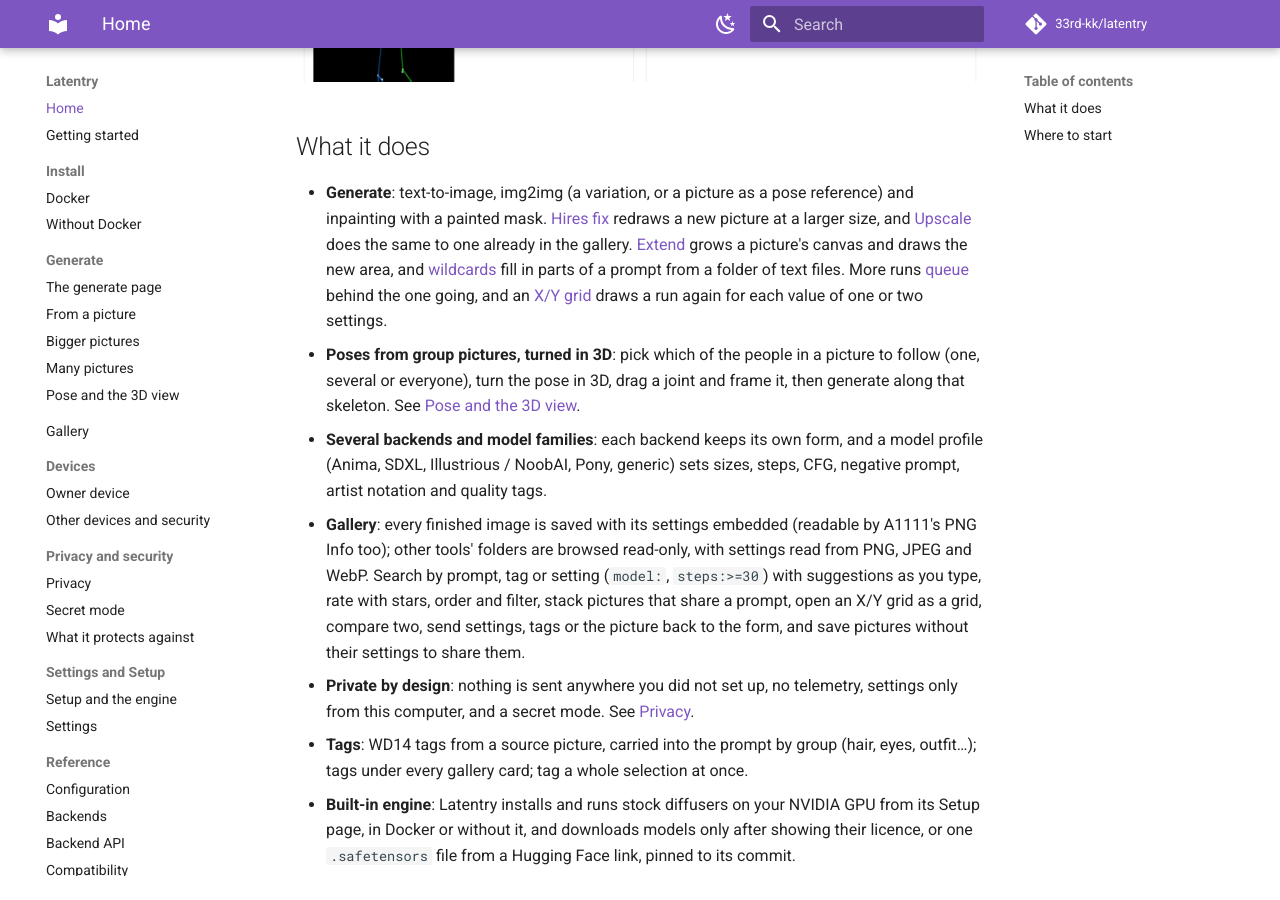
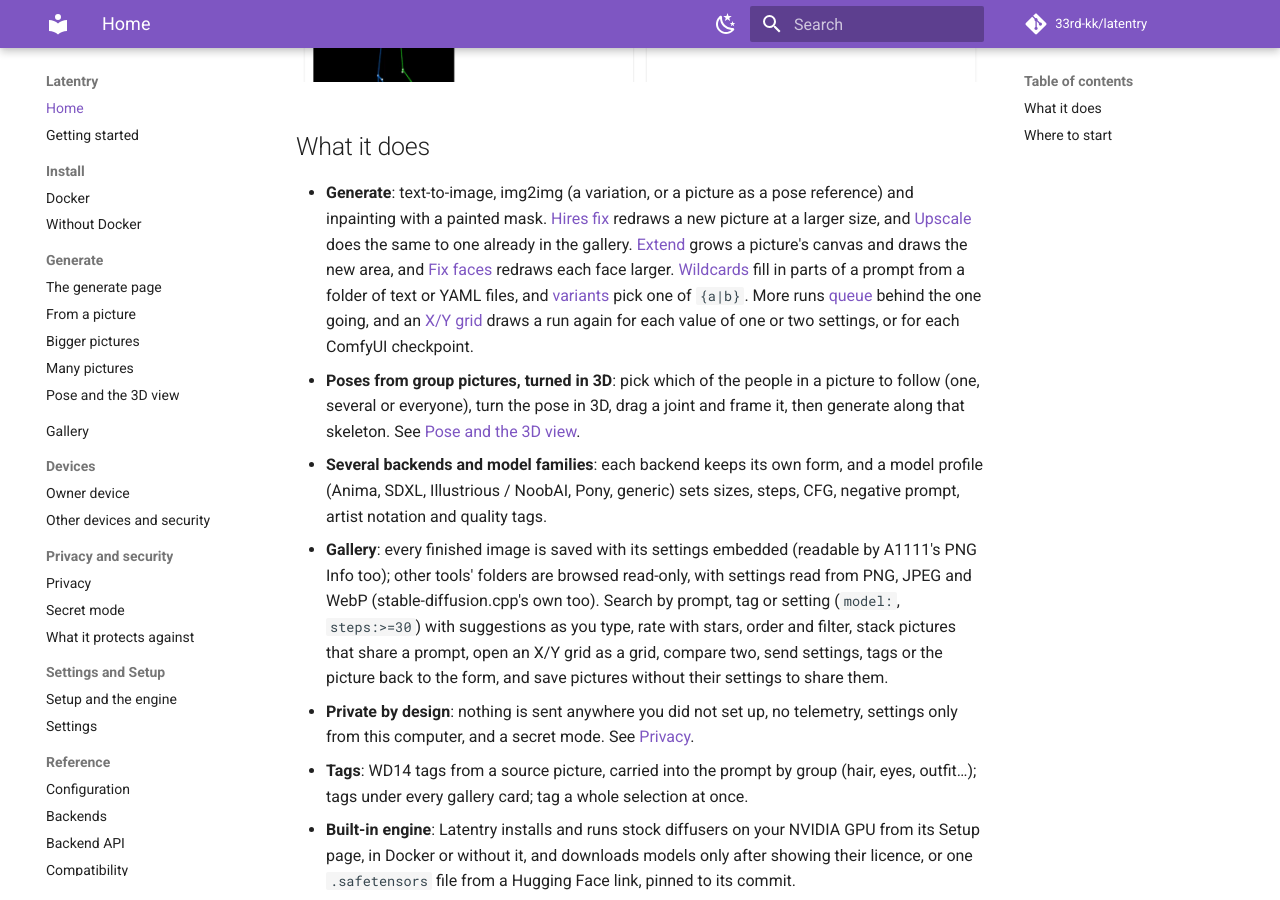
Before and after one commit to 33rd-kk/latentry, an MkDocs documentation site: the page built from docs/index.md, in a window 1280 px wide and 900 px high, scrolled down 1030 px. Built offline with MkDocs 1.6.1 and Material for MkDocs 9.7.7, drawn with Linux system fonts in a browser that asks for light colours; comment, search, counter and statistics services are not loaded.

Commit message:
Release 0.16.0 (#191)
Fix faces, a Model axis for the X/Y grid on ComfyUI, stable-diffusion.cpp
as a backend and its pictures read in the gallery, a SwarmUI notice,
gallery folders chosen per paired device, {a|b} variants and YAML
wildcards, and more (#179-#190). The engine is unchanged.

Co-authored-by: Claude Opus 5.5 <noreply@anthropic.com>

```diff
--- a/compose.yaml
+++ b/compose.yaml
@@ -13,8 +13,8 @@ services:
   latentry:
     # The official image of this release, built and attested by Latentry's
     # release workflow. Each release names its own version here; check it with
-    #   gh attestation verify oci://ghcr.io/33rd-kk/latentry:0.15.0 --repo 33rd-kk/latentry
-    image: ghcr.io/33rd-kk/latentry:0.15.0
+    #   gh attestation verify oci://ghcr.io/33rd-kk/latentry:0.16.0 --repo 33rd-kk/latentry
+    image: ghcr.io/33rd-kk/latentry:0.16.0
     init: true
     restart: unless-stopped
     ports:
--- a/docs/index.md
+++ b/docs/index.md
@@ -21,10 +21,13 @@ it again by what it shows or how it was made.
   [Upscale](guide/bigger.md#upscale-a-picture) does the same to one already
   in the gallery. [Extend](guide/from-a-picture.md#extend-a-picture-outpainting)
   grows a picture's canvas and draws the new area, and
-  [wildcards](guide/many.md#wildcards) fill in parts of a prompt from a
-  folder of text files. More runs [queue](guide/many.md#the-queue)
+  [Fix faces](guide/from-a-picture.md#fix-faces) redraws each face larger.
+  [Wildcards](guide/many.md#wildcards) fill in parts of a prompt from a
+  folder of text or YAML files, and [variants](guide/many.md#variants) pick
+  one of `{a|b}`. More runs [queue](guide/many.md#the-queue)
   behind the one going, and an [X/Y grid](guide/many.md#xy-grid) draws a
-  run again for each value of one or two settings.
+  run again for each value of one or two settings, or for each ComfyUI
+  checkpoint.
 - **Poses from group pictures, turned in 3D**: pick which of the people in a
   picture to follow (one, several or everyone), turn the pose in 3D, drag a
   joint and frame it, then generate along that skeleton. See
@@ -34,7 +37,8 @@ it again by what it shows or how it was made.
   sizes, steps, CFG, negative prompt, artist notation and quality tags.
 - **Gallery**: every finished image is saved with its settings embedded
   (readable by A1111's PNG Info too); other tools' folders are browsed
-  read-only, with settings read from PNG, JPEG and WebP. Search by prompt,
+  read-only, with settings read from PNG, JPEG and WebP (stable-diffusion.cpp's
+  own too). Search by prompt,
   tag or setting (`model:`, `steps:>=30`) with suggestions as you type,
   rate with stars, order and filter, stack pictures that share a prompt,
   open an X/Y grid as a grid, compare two, send settings, tags or the
--- a/package.json
+++ b/package.json
@@ -1,6 +1,6 @@
 {
   "name": "latentry",
-  "version": "0.15.0",
+  "version": "0.16.0",
   "private": true,
   "scripts": {
     "dev": "node scripts/serve.mjs dev",
```
Also changed, not shown: CHANGELOG.md (+62 -44 lines), README.md (+8 -4 lines), docs/assets/manual-extend.webp, docs/assets/manual-upscale.webp, 2 other files.
